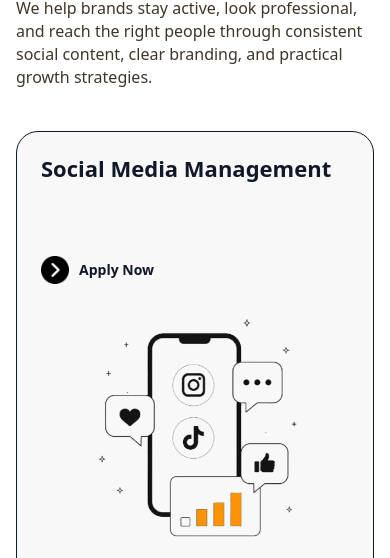
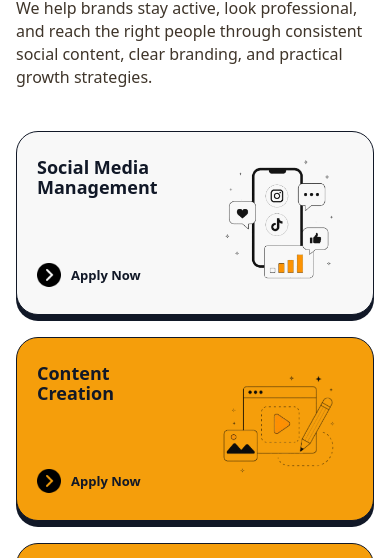
Before and after one commit to joesernsua/HypeHive_Solutions, a website: page HypeHive Solutions/public/index.html in a window 390 px wide. Shown: the part 3944-4502 px from the top of the page. Drawn offline with nearby package versions, Linux system fonts and the light colour scheme.

Commit message:
Match mobile service cards to desktop layout

```diff
--- a/HypeHive Solutions/public/assets/css/custom.css
+++ b/HypeHive Solutions/public/assets/css/custom.css
@@ -3061,23 +3061,39 @@ nav.bg-white,
     }
 
     .service-modern-card{
-        grid-template-columns: 1fr;
-        min-height: auto;
-        padding: 24px;
+        grid-template-columns: minmax(0, 1fr) 150px;
+        gap: 14px;
+        min-height: 176px;
+        padding: 20px;
         border-radius: 22px;
     }
 
     .service-modern-copy{
-        min-height: 128px;
+        min-height: 132px;
     }
 
     .service-modern-copy h3{
         max-width: 100%;
-        font-size: 22px;
+        font-size: 18px;
     }
 
     .service-image-slot{
-        min-height: 240px;
+        min-height: 132px;
+    }
+
+    .service-image-slot img{
+        height: 140px;
+    }
+
+    .service-learn-link{
+        font-size: 13px;
+    }
+
+    .service-learn-link span,
+    .service-learn-link span img{
+        width: 24px;
+        height: 24px;
+        flex-basis: 24px;
     }
 
     #features{
```
